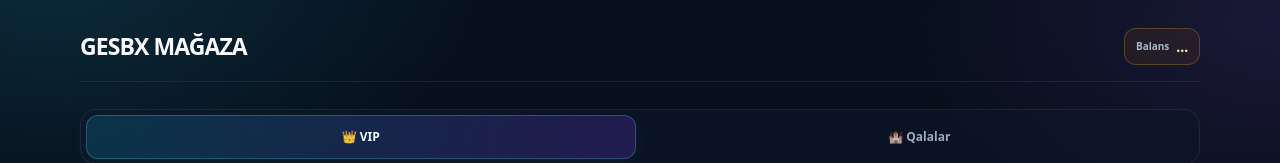
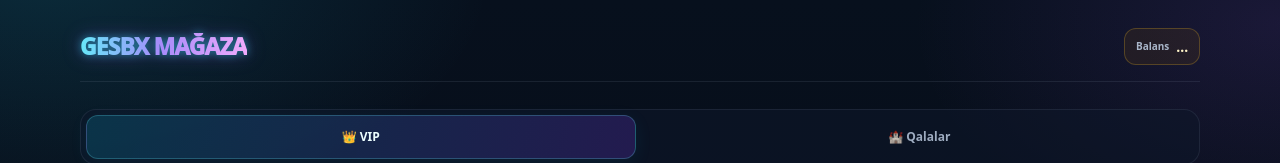
Before and after one commit to sedi678-gif/GESBX, a Next.js app: page /shop in a window 1280 px wide. Shown: the top 163 px of the page. Built offline with nearby package versions, Linux system fonts and the light colour scheme; no server answers; the database is empty; what @capacitor/core would draw is missing.

Commit message:
Give GESBX shop title a neon glow

```diff
--- a/app/components/shop/shopPage.module.css
+++ b/app/components/shop/shopPage.module.css
@@ -37,11 +37,32 @@
 
 .title {
   margin: 0;
-  color: #f8fafc;
+  color: #67e8f9;
+  background: linear-gradient(90deg, #67e8f9 0%, #a78bfa 48%, #f0abfc 100%);
+  background-clip: text;
+  -webkit-background-clip: text;
+  -webkit-text-fill-color: transparent;
+  filter: drop-shadow(0 0 5px rgba(34, 211, 238, 0.7)) drop-shadow(0 0 13px rgba(168, 85, 247, 0.48));
   font-size: clamp(18px, 4vw, 23px);
-  font-weight: 900;
+  font-weight: 950;
   letter-spacing: -0.04em;
   line-height: 1.15;
+  animation: shopNeonPulse 2.8s ease-in-out infinite alternate;
+}
+
+@keyframes shopNeonPulse {
+  from {
+    filter: drop-shadow(0 0 4px rgba(34, 211, 238, 0.55)) drop-shadow(0 0 9px rgba(168, 85, 247, 0.3));
+  }
+  to {
+    filter: drop-shadow(0 0 8px rgba(34, 211, 238, 0.9)) drop-shadow(0 0 18px rgba(217, 70, 239, 0.65));
+  }
+}
+
+@media (prefers-reduced-motion: reduce) {
+  .title {
+    animation: none;
+  }
 }
 
 .intro {
```
